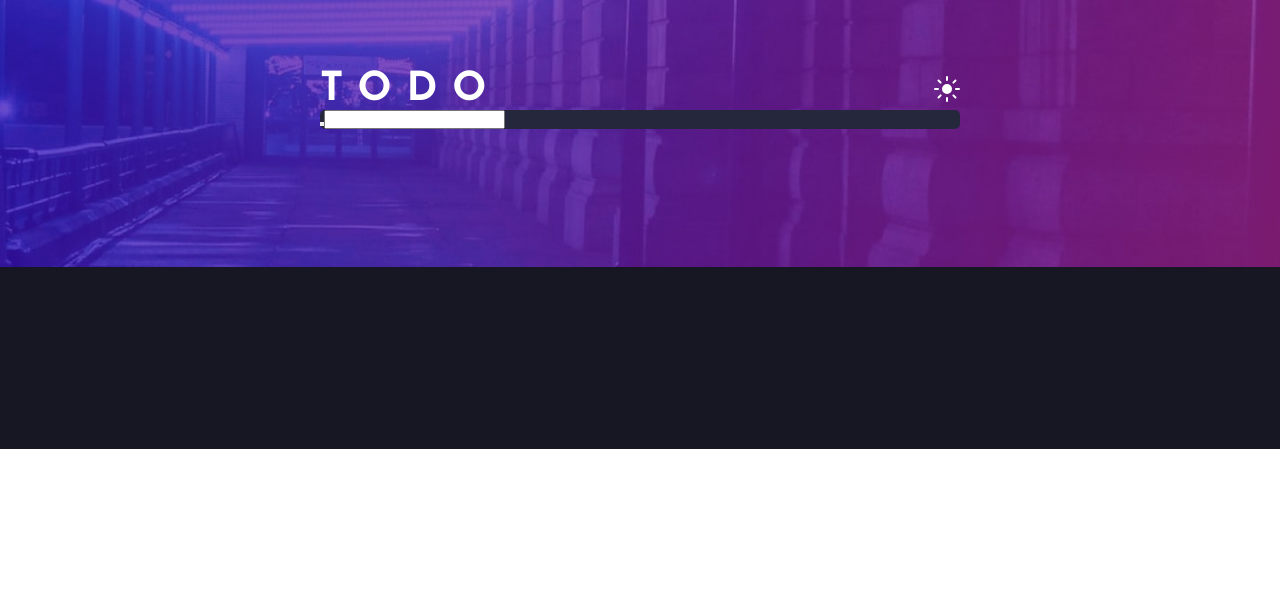
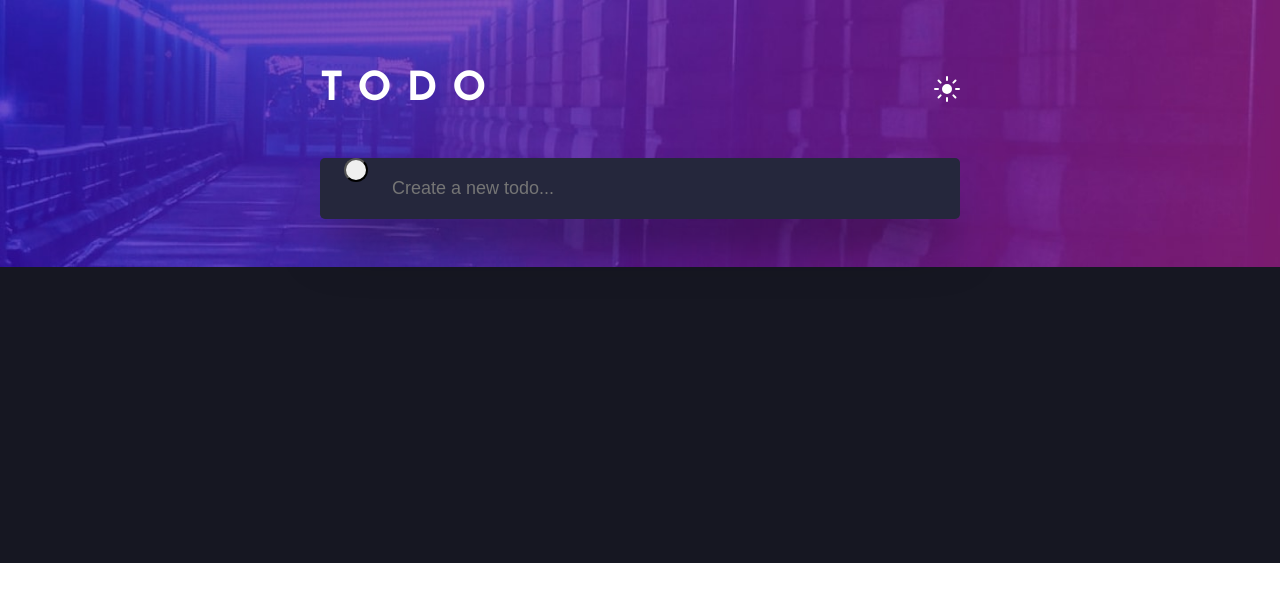
Before and after one commit to Alain-sys/todo-app, a React (Create React App) app: page / in a window 1280 px wide. Shown: the top 602 px of the page. Built offline with nearby package versions, Linux system fonts and the light colour scheme.

Commit message:
css: add form

```diff
--- a/src/components/Main/Main.css
+++ b/src/components/Main/Main.css
@@ -1,20 +1,77 @@
 main {
   width: 50%;
   display: flex;
-  justify-content: space-between;
+  flex-direction: column;
   margin-bottom: 20rem;
 }
 
-.main__user-value {
-  width: 100%;
+.main__form {
+  display: flex;
+  margin: 3rem 0 1.5rem 0;
+  padding: 0 0 0 24px;
+  gap: 1.5rem;
   border-radius: 5px;
-  box-shadow: 0px 35px 50px -15px rgba(194, 195, 214, 0.5);
+  font-size: 1.125rem;
 }
 
-.main__user-value-dark {
+.main__form-dark {
+  background-color: hsla(235, 24%, 19%, 1);
+  box-shadow: 0px 35px 50px -15px hsla(0, 0%, 0%, 0.5);
+}
+.main__form-light {
+  background-color: hsla(0, 0%, 100%, 1);
+  box-shadow: 0px 35px 50px -15px hsla(235, 19%, 80%, 0.5);
+}
+
+.main__buttons {
+  width: 24px;
+  height: 24px;
+  border-radius: 50%;
+}
+
+.main__input {
+  font-size: 1.125rem;
+  font-weight: 400;
+  border: none;
+  padding: 1.25rem 0 1.25rem 0;
+  width: 90%;
+}
+
+.main__input:focus {
+  outline: transparent;
+}
+
+.main__input-dark {
+  color: hsla(234, 39%, 85%, 1);
   background-color: hsla(235, 24%, 19%, 1);
 }
 
-.main__user-value-light {
+.main__input-light {
+  color: hsla(235, 14%, 26%, 1);
   background-color: hsla(0, 0%, 100%, 1);
 }
+
+.main__input-dark:placeholder {
+  color: hsla(234, 11%, 52%, 1);
+}
+
+.main__input-light:placeholder {
+  color: hsla(235, 9%, 61%, 1);
+}
+
+.main__output {
+  display: flex;
+  flex-direction: column;
+  gap: 1.5rem;
+  border-radius: 5px;
+}
+
+.main__output-dark {
+  background-color: hsla(235, 24%, 19%, 1);
+  box-shadow: 0px 35px 50px -15px hsla(0, 0%, 0%, 0.5);
+}
+
+.main__output-light {
+  background-color: hsla(0, 0%, 100%, 1);
+  box-shadow: 0px 35px 50px -15px hsla(235, 19%, 80%, 0.5);
+}
--- a/src/components/Main/Main.js
+++ b/src/components/Main/Main.js
@@ -1,5 +1,18 @@
 import { useState } from 'react';
 import './Main.css';
+
+const OutputFormSubmit = (props) => {
+  const rows = props.formSubmit.map((element, index) => {
+    return (
+      <div key={index}>
+        <button type="button"></button>
+        <p>{element}</p>
+      </div>
+    );
+  });
+
+  return <div className={`main__output main__output-${props.themeClass}`}>{rows}</div>;
+};
 
 const Main = (props) => {
   const [initialValue, setInitialValue] = useState('');
@@ -16,12 +29,17 @@ const Main = (props) => {
 
   return (
     <main>
-      <div className={`main__user-value main__user-value-${props.themeClass}`}>
-        <form onSubmit={onFormSubmit}>
-          <button type="button"></button>
-          <input type="text" value={initialValue} onChange={(e) => handleChange(e.target.value)}></input>
-        </form>
-      </div>
+      <form className={`main__form main__form-${props.themeClass} `} onSubmit={onFormSubmit}>
+        <button type="button" className="main__buttons"></button>
+        <input
+          type="text"
+          className={`main__input main__input-${props.themeClass}
+          value={initialValue}`}
+          onChange={(e) => handleChange(e.target.value)}
+          aria-label="create a new todo"
+          placeholder="Create a new todo..."></input>
+      </form>
+      <OutputFormSubmit themeClass={props.themeClass} formSubmit={formSubmit} />
     </main>
   );
 };
```
